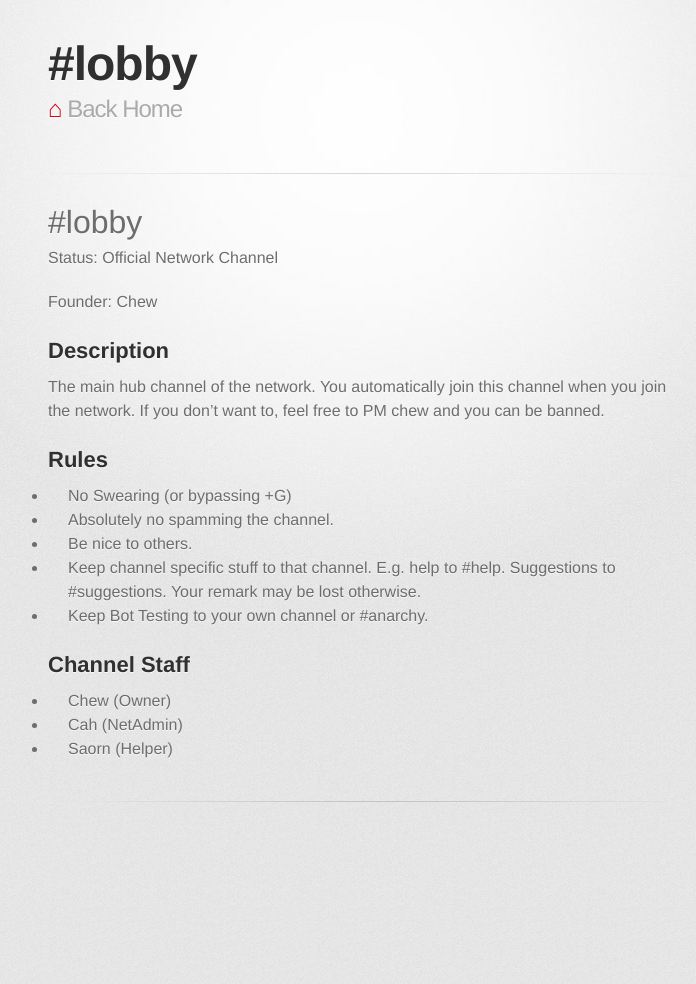
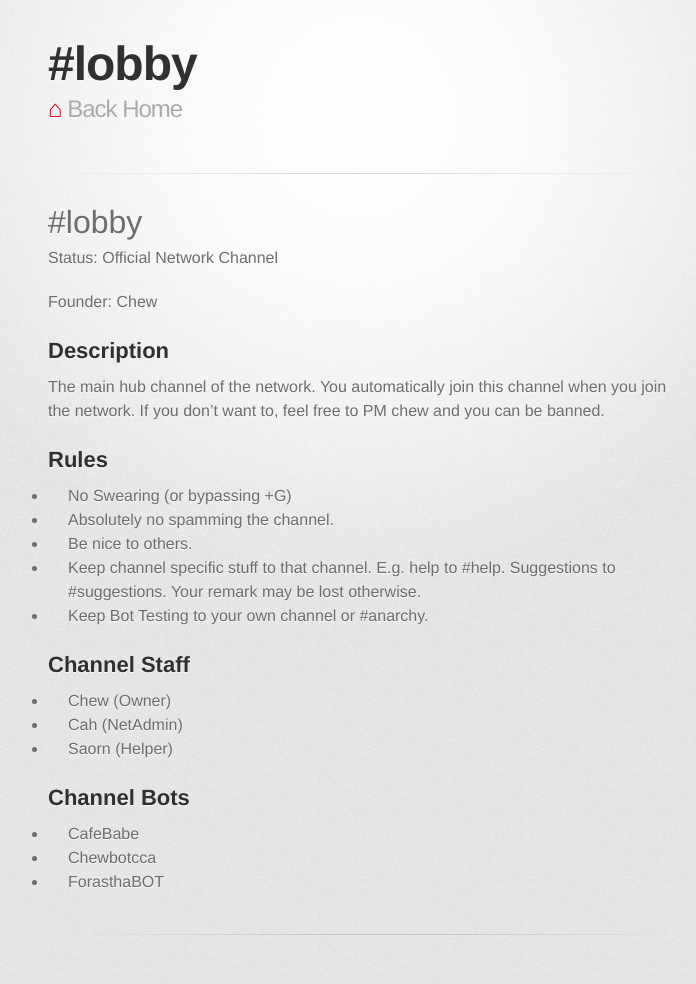
Before and after one commit to ChewChat/chew.chat, a Jekyll site: the page built from channels/lobby.md, in a window 1280 px wide. Shown: the whole page, without its empty margins (282-978 px from the left). Built offline with Jekyll 4.4.1, drawn with Linux system fonts in a browser that asks for light colours; some web fonts are replaced; our own code applies the rules of GitHub Pages for plain Markdown files; before the commit the page ends 900 px from its top, so only the background shows below that.

Commit message:
Added channel bots to #lobby

```diff
--- a/channels/lobby.md
+++ b/channels/lobby.md
@@ -23,3 +23,9 @@ The main hub channel of the network. You automatically join this channel when yo
 - Chew (Owner)
 - Cah (NetAdmin)
 - Saorn (Helper)
+
+## Channel Bots
+
+- CafeBabe
+- Chewbotcca
+- ForasthaBOT
```
